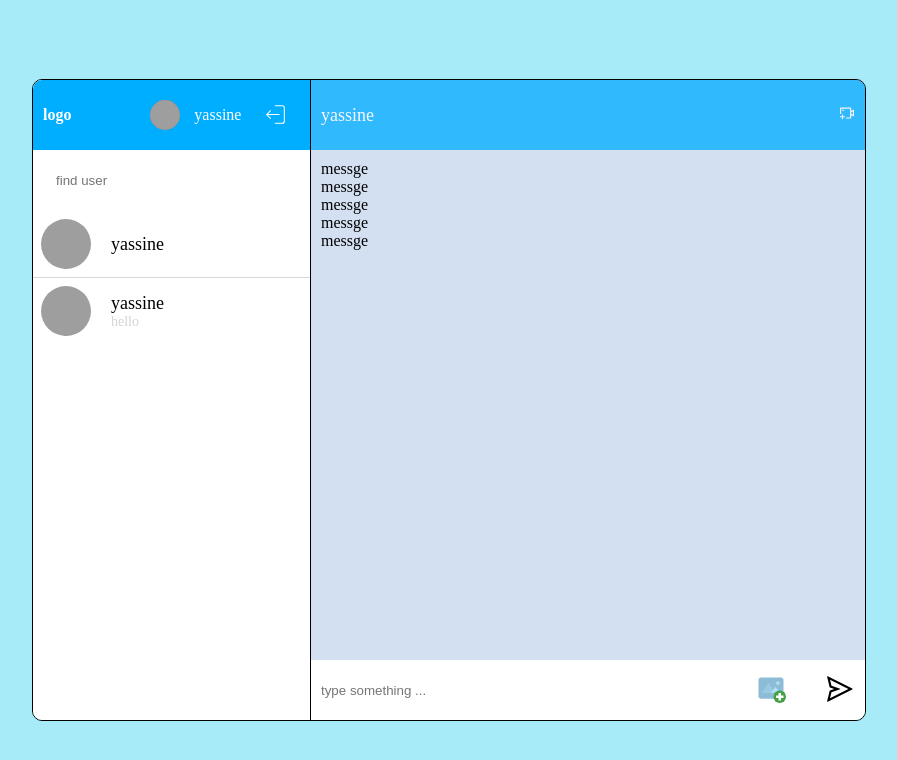
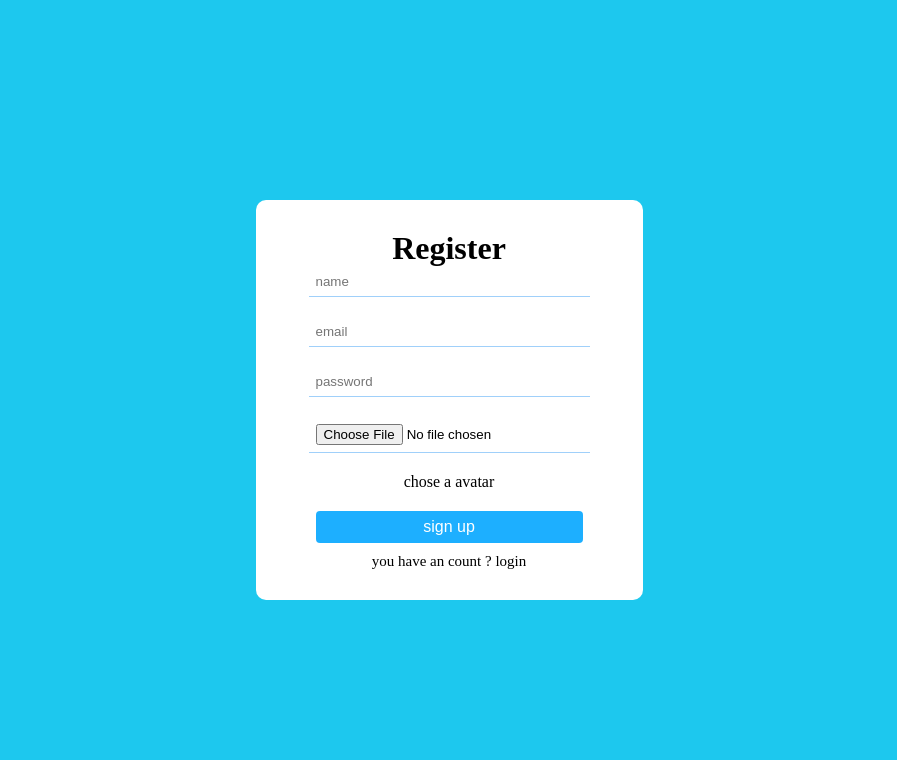
Before and after one commit to RadimYassin/chatApp, a React (Vite) app: page / in a window 1280 px wide. Shown: the top 760 px of the page, without its empty margins (191-1088 px from the left). Built offline with nearby package versions, Linux system fonts and the light colour scheme; grey boxes are pictures that could not be loaded.

Commit message:
some changes

```diff
--- a/src/App.jsx
+++ b/src/App.jsx
@@ -1,10 +1,11 @@
 import React from 'react';
 import Login from './pages/Login';
 import Home from './pages/Home';
+import Register from './pages/Register';
 
 function App() {
   return (<div className='App'>
-    <Home/>
+    <Register/>
   </div>)
 }
 
```
